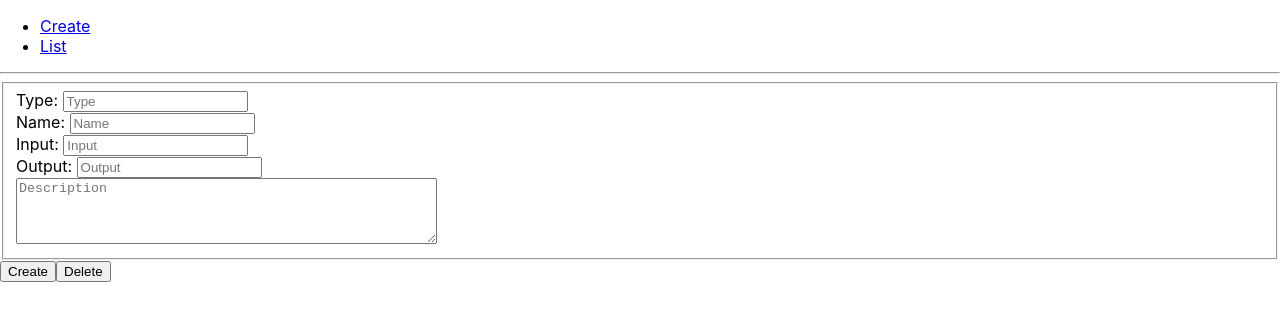
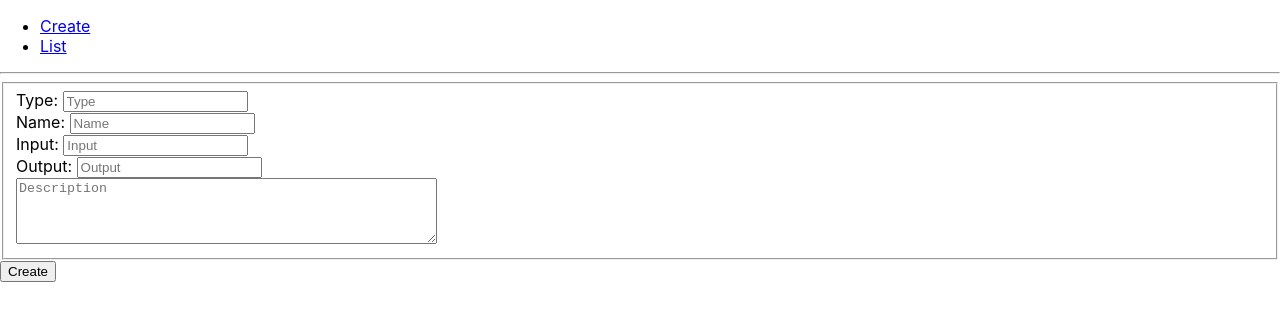
Before and after one commit to mcoreycoder/AngelMPerez-My-Proyect, a React (Create React App) app in the folder frontend/: page / in a window 1280 px wide. Shown: the top 320 px of the page. Built offline with nearby package versions, Linux system fonts and the light colour scheme.

Commit message:
full CRUD

```diff
--- a/frontend/src/App.js
+++ b/frontend/src/App.js
@@ -56,7 +56,7 @@ class Create extends React.Component{
     };
     this.handleSubmit = this.handleSubmit.bind(this);
     this.handleChange = this.handleChange.bind(this);
-    this.handleDelete = this.handleDelete.bind(this);
+    // this.handleDelete = this.handleDelete.bind(this);
     this.handleUpdate = this.handleUpdate.bind(this);
     this.read=this.read.bind(this);
   }
@@ -99,18 +99,6 @@ class Create extends React.Component{
     this.read()
   }
 
-  async handleDelete(event){
-    event.preventDefault();
-    await axios.delete(`http://localhost:4000/${this.state.Name}`)
-    .then(function(response){
-      console.log(response.data)
-    })
-    .catch(function(error){
-      console.log(error)
-    })
-    this.read()
-  }
-
   async handleUpdate(event){
     event.preventDefault();
     // this.forms()
@@ -144,13 +132,26 @@ forms(){
         {this.forms()}
         <button onClick={this.handleSubmit}>Create</button>
         {/* <button onClick={this.handleUpdate}>Update</button> */}
-        <button onClick={this.handleDelete}>Delete</button>
+        {/* <button onClick={this.handleDelete}>Delete</button> */}
       </div>
     );
   }
 }
 
 class List extends React.Component{
+
+  async handleDelete(item){
+    // event.preventDefault();
+    // console.log(event)
+    await axios.delete(`http://localhost:4000/${item._id}`)
+    .then(function(response){
+      console.log(response.data)
+    })
+    .catch(function(error){
+      console.log(error)
+    })
+    // this.read()
+  }
 
   render(){
     let x = arr.map((item, index)=>
@@ -163,7 +164,7 @@ class List extends React.Component{
       <h3>Output: {item.Output}</h3>
       <h3>Description: {item.Description}</h3>
       {/* <button onClick={this.handleUpdate}> Update</button> */}
-      {/* <button onClick={this.handleDelete}>Delete</button> */}
+      <button onClick={()=>this.handleDelete(item)}>Delete</button>
       <Router>
         <Link to="/Update"><button>Update</button></Link>
         <Route exact path="/Update">
```
